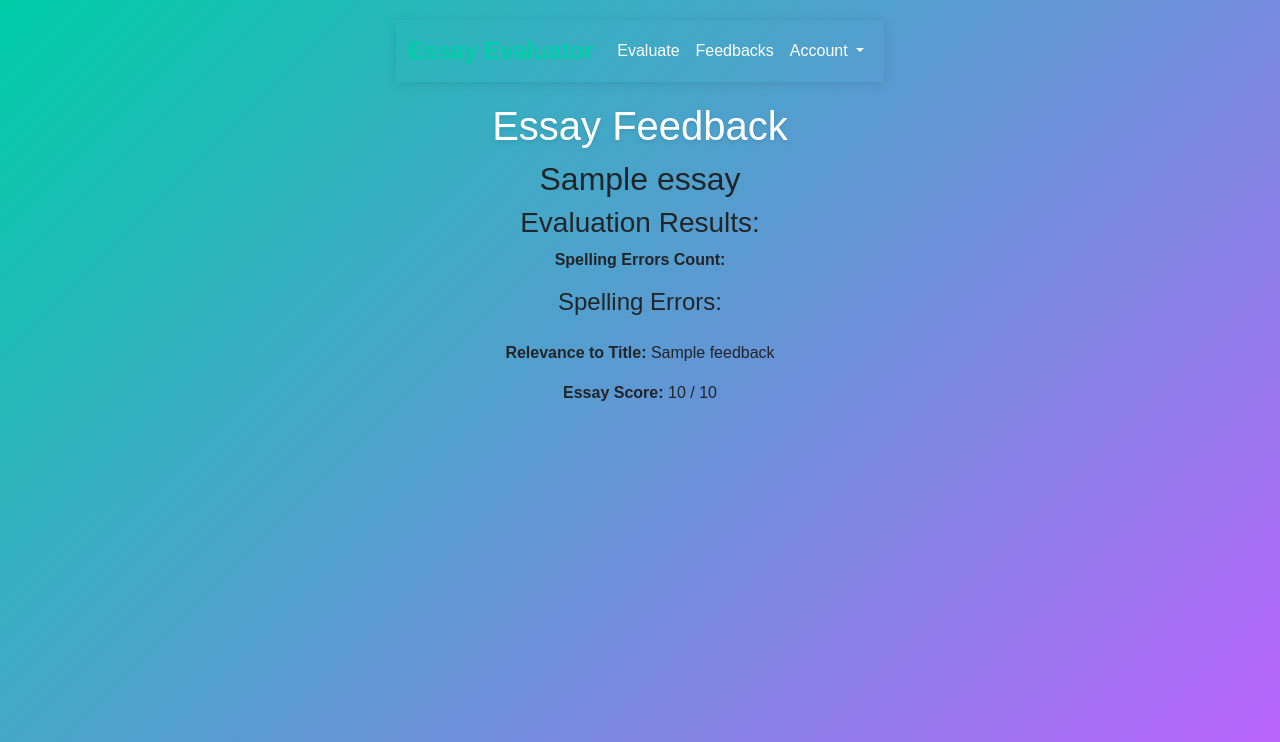
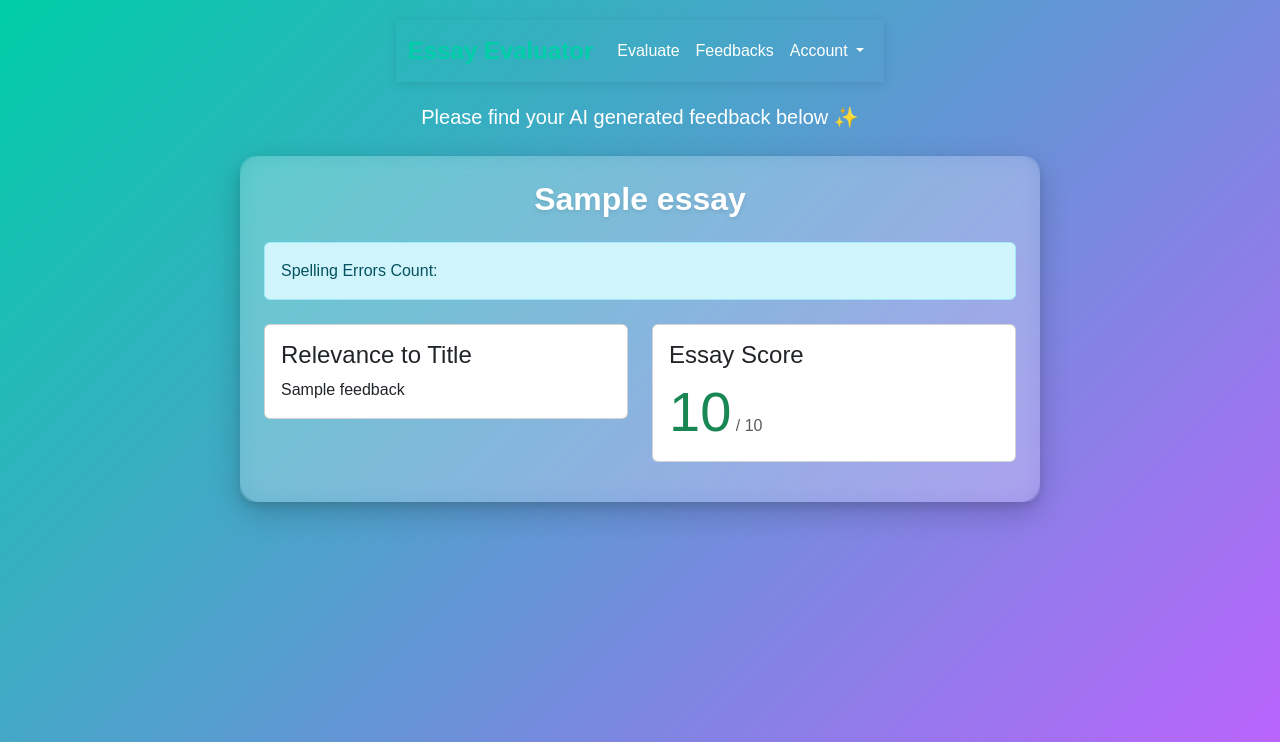
Before and after one commit to vbsanjay/essay-evaluator, a Django app: template feedback/templates/feedback/essay_feedback.html in a window 1280 px wide. Shown: the top 742 px of the page. Run offline with Django 5.2, Linux system fonts and the light colour scheme; the template is opened without the code that fills it: most values are stand-ins (such as "Sample title", 1, 10 or a date in 2020).

Commit message:
feed back UI done.

```diff
--- a/feedback/templates/feedback/essay_feedback.html
+++ b/feedback/templates/feedback/essay_feedback.html
@@ -1,23 +1,91 @@
-<!-- feedback/essay_feedback.html -->
 {% extends "index.html" %}
+{% load static %}
+
 {% block content %}
+<p class="text-center text-white mb-4 fs-5">Please find your AI generated feedback below ✨</p>
+<div class="container p-0">
+    <!-- Box with desired styling -->
+    <div class="box p-4">
+        <h2 class="card-title text-center text-white fw-bold mb-4">{{ essay.title }}</h2>
+        <div class="card-body">
+            <div class="alert alert-info mb-4">
+                Spelling Errors Count: {{ feedback.spelling_errors_count }}
+            </div>
 
-<h1>Essay Feedback</h1>
+            {% if feedback.spelling_errors %}
+            <div class="mb-4">
+                <h4>Spelling Errors:</h4>
+                <div class="table-responsive">
+                    <table class="table table-striped table-hover">
+                        <thead>
+                            <tr>
+                                <th>Word</th>
+                                <th>Start</th>
+                                <th>End</th>
+                            </tr>
+                        </thead>
+                        <tbody>
+                            {% for error in feedback.spelling_errors %}
+                            <tr>
+                                <td>{{ error.word }}</td>
+                                <td>{{ error.start_index }}</td>
+                                <td>{{ error.end_index }}</td>
+                            </tr>
+                            {% endfor %}
+                        </tbody>
+                    </table>
+                </div>
+            </div>
+            {% endif %}
 
-<h2>{{ essay.title }}</h2>
+            <div class="row">
+                <div class="col-md-6 mb-3">
+                    <div class="card">
+                        <div class="card-body">
+                            <h4 class="card-title">Relevance to Title</h4>
+                            <p class="card-text">{{ feedback.related_to_title }}</p>
+                        </div>
+                    </div>
+                </div>
+                <div class="col-md-6 mb-3">
+                    <div class="card">
+                        <div class="card-body">
+                            <h4 class="card-title">Essay Score</h4>
+                            <p class="card-text">
+                                <span class="display-4 text-success">{{ feedback.essay_score }}</span>
+                                <span class="text-muted">/ 10</span>
+                            </p>
+                        </div>
+                    </div>
+                </div>
+            </div>
+        </div>
+    </div>
+</div>
 
-<h3>Evaluation Results:</h3>
+<style>
+    body {
+        background: linear-gradient(135deg, #00cea8 0%, #bf61ff 100%);
+        min-height: 100vh;
+    }
 
-<p><strong>Spelling Errors Count:</strong> {{ feedback.spelling_errors_count }}</p>
+    .box {
+        background-color: rgba(255, 255, 255, 0.1);
+        backdrop-filter: blur(10px);
+        box-shadow: 0 4px 10px rgba(0, 0, 0, 0.1);
+        border-radius: 15px; /* Rounded corners for the box */
+    }
 
-<h4>Spelling Errors:</h4>
-<ul>
-    {% for error in feedback.spelling_errors %}
-    <li>{{ error.word }} (Start: {{ error.start_index }}, End: {{ error.end_index }})</li>
-    {% endfor %}
-</ul>
+    .card-title.text-white {
+        text-shadow: 0 2px 4px rgba(0,0,0,0.1);
+    }
 
-<p><strong>Relevance to Title:</strong> {{ feedback.related_to_title }}</p>
-<p><strong>Essay Score:</strong> {{ feedback.essay_score }} / 10</p>
-
+    .table-responsive {
+        max-height: 300px;
+        overflow-y: auto;
+    }
+    .container {
+        padding: 0; /* Remove padding from the container */
+    }
+</style>
 {% endblock %}
```
